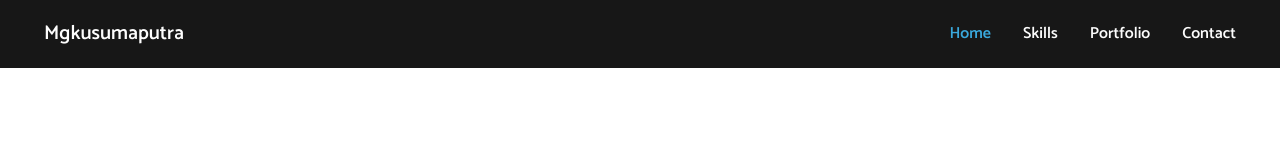
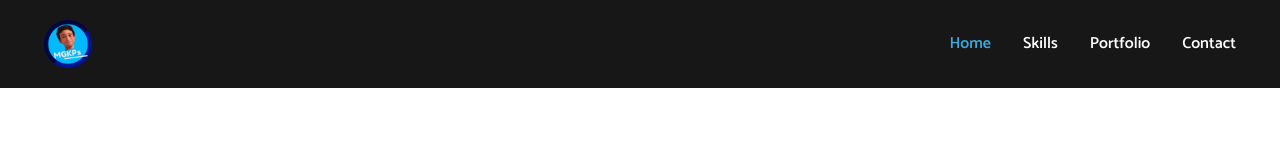
Before and after one commit to Mgkusumaputra/Personal-Website, a website: page index.html in a window 1280 px wide. Drawn offline with Linux system fonts and the light colour scheme.

Commit message:
feat: image for logo

```diff
--- a/index.html
+++ b/index.html
@@ -45,7 +45,7 @@
             <div class="container flex flex-wrap justify-between items-center mx-auto">
                 <!-- Website Logo -->
                 <a href="#" class="flex items-center">
-                    <span class="self-center text-xl font-semibold whitespace-nowrap text-white">Mgkusumaputra</span>
+                    <img class="h-12 w-12" src="./public/img/Avatar Logo.png" alt="">
                 </a>
                 <!-- Mobile Menu Button -->
                 <button
```
Also changed, not shown: css/output.css, public/img/Avatar Logo.png (added), public/img/Header Profile.png (added).
